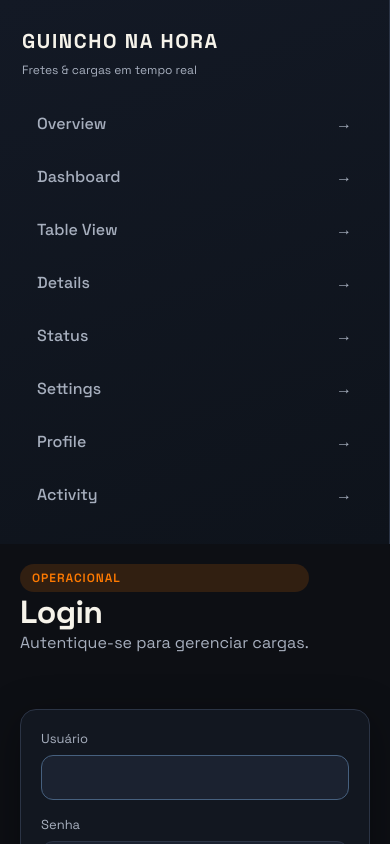
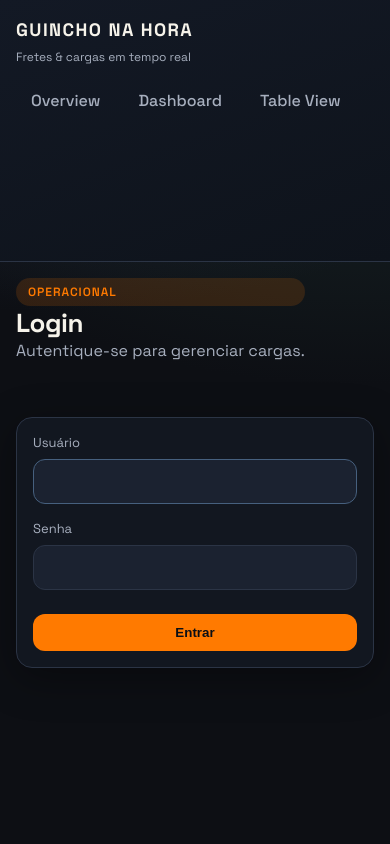
Before and after one commit to jeancsla/notifica-frete-guinchonahora, a Next.js app: page /login in a window 390 px wide. Shown: the top 844 px of the page. Built offline with nearby package versions, Linux system fonts and the light colour scheme.

Commit message:
feat(ui): improve responsiveness and standardize date formatting

```diff
--- a/components/Layout.js
+++ b/components/Layout.js
@@ -22,7 +22,7 @@ export default function Layout({ title, subtitle, actions, children }) {
           <strong>Guincho Na Hora</strong>
           <span>Fretes & cargas em tempo real</span>
         </div>
-        <nav className="nav">
+        <nav className="nav" aria-label="Main navigation">
           {navItems.map((item) => (
             <Link
               key={item.href}
@@ -42,9 +42,7 @@ export default function Layout({ title, subtitle, actions, children }) {
             <h1>{title}</h1>
             {subtitle ? <p className="muted">{subtitle}</p> : null}
           </div>
-          <div style={{ display: "flex", gap: "12px", flexWrap: "wrap" }}>
-            {actions}
-          </div>
+          <div className="topbar-actions">{actions}</div>
         </div>
         {children}
       </main>
--- a/pages/details.js
+++ b/pages/details.js
@@ -10,6 +10,7 @@ import {
 } from "../components/LoadingUI";
 import useRefreshFeedback from "../components/useRefreshFeedback";
 import { fetchCargas } from "../lib/api";
+import { formatDateBR } from "../lib/date-format";
 
 const EMPTY_ARRAY = [];
 
@@ -157,7 +158,7 @@ export default function Details() {
               </div>
               <div className="detail-item">
                 <span>Prev. coleta</span>
-                <strong>{selected.prev_coleta || "N/A"}</strong>
+                <strong>{formatDateBR(selected.prev_coleta)}</strong>
               </div>
               <div className="detail-item">
                 <span>Entregas</span>
--- a/pages/status.js
+++ b/pages/status.js
@@ -10,6 +10,7 @@ import {
 } from "../components/LoadingUI";
 import useRefreshFeedback from "../components/useRefreshFeedback";
 import { fetchStatus } from "../lib/api";
+import { formatDateTimeBR } from "../lib/date-format";
 
 export default function Status() {
   const {
@@ -85,7 +86,7 @@ export default function Status() {
             <div className="card">
               <h3>Atualização</h3>
               <p style={{ fontSize: "18px", fontWeight: 600 }}>
-                {status?.updated_at || "-"}
+                {formatDateTimeBR(status?.updated_at)}
               </p>
               <p className="muted">Última verificação do status.</p>
             </div>
--- a/pages/table.js
+++ b/pages/table.js
@@ -9,6 +9,7 @@ import {
 } from "../components/LoadingUI";
 import useRefreshFeedback from "../components/useRefreshFeedback";
 import { fetchCargas } from "../lib/api";
+import { formatDateBR } from "../lib/date-format";
 
 export default function TableView() {
   const [pagination, setPagination] = useState({
@@ -118,7 +119,7 @@ export default function TableView() {
                       <td>{item.destino || "N/A"}</td>
                       <td>{item.produto || "N/A"}</td>
                       <td>{item.equipamento || "N/A"}</td>
-                      <td>{item.prev_coleta || "-"}</td>
+                      <td>{formatDateBR(item.prev_coleta)}</td>
                       <td>{item.qtd_entregas || "-"}</td>
                       <td>{item.vr_frete || "-"}</td>
                     </tr>
@@ -133,7 +134,7 @@ export default function TableView() {
                 </tbody>
               </table>
             </div>
-            <div style={{ marginTop: "16px", display: "flex", gap: "12px" }}>
+            <div className="pagination-controls">
               <button
                 className="button secondary"
                 disabled={pagination.offset === 0}
--- a/styles/global.css
+++ b/styles/global.css
@@ -66,6 +66,7 @@ a {
 
 main {
   padding: 32px;
+  min-width: 0;
 }
 
 .app-shell {
@@ -81,6 +82,7 @@ main {
   display: flex;
   flex-direction: column;
   gap: 24px;
+  min-width: 0;
 }
 
 .brand {
@@ -104,6 +106,7 @@ main {
   display: flex;
   flex-direction: column;
   gap: 10px;
+  min-width: 0;
 }
 
 .nav a {
@@ -133,6 +136,13 @@ main {
   justify-content: space-between;
   gap: 16px;
   margin-bottom: 28px;
+}
+
+.topbar-actions {
+  display: flex;
+  gap: 12px;
+  flex-wrap: wrap;
+  justify-content: flex-end;
 }
 
 .topbar h1 {
@@ -278,6 +288,13 @@ main {
 .table-wrap {
   width: 100%;
   overflow-x: auto;
+}
+
+.pagination-controls {
+  margin-top: 16px;
+  display: flex;
+  gap: 12px;
+  flex-wrap: wrap;
 }
 
 .table th,
@@ -459,9 +476,32 @@ main {
   }
 
   .sidebar {
-    position: sticky;
-    top: 0;
-    z-index: 10;
+    position: static;
+    border-right: 0;
+    border-bottom: 1px solid var(--stroke);
+    padding: 18px 16px 14px;
+    gap: 14px;
+  }
+
+  .brand strong {
+    font-size: 18px;
+  }
+
+  .nav {
+    flex-direction: row;
+    overflow-x: auto;
+    gap: 8px;
+    padding-bottom: 4px;
+    scrollbar-width: thin;
+  }
+
+  .nav a {
+    white-space: nowrap;
+    flex: 0 0 auto;
+  }
+
+  .nav a span:last-child {
+    display: none;
   }
 
   .grid.cols-3 {
@@ -475,12 +515,47 @@ main {
 
 @media (max-width: 720px) {
   main {
-    padding: 20px;
+    padding: 16px;
   }
 
   .topbar {
     flex-direction: column;
     align-items: flex-start;
+    margin-bottom: 20px;
+  }
+
+  .topbar h1 {
+    font-size: 26px;
+  }
+
+  .topbar-actions {
+    width: 100%;
+    justify-content: flex-start;
+  }
+
+  .topbar-actions .button {
+    width: 100%;
+  }
+
+  .topbar-actions .refresh-status {
+    width: 100%;
+  }
+
+  .card {
+    padding: 16px;
+  }
+
+  .detail-item {
+    flex-direction: column;
+    gap: 6px;
+  }
+
+  .detail-item span {
+    flex: 1 1 auto;
+  }
+
+  .detail-item strong {
+    text-align: left;
   }
 }
 
```
Also changed, not shown: lib/activity.js (+28 -6 lines), lib/date-format.js (+21 -0 lines), pages/activity.js (+7 -2 lines), pages/dashboard.js (+3 -15 lines), 2 other files (tests, documents, lock files or other folders).
